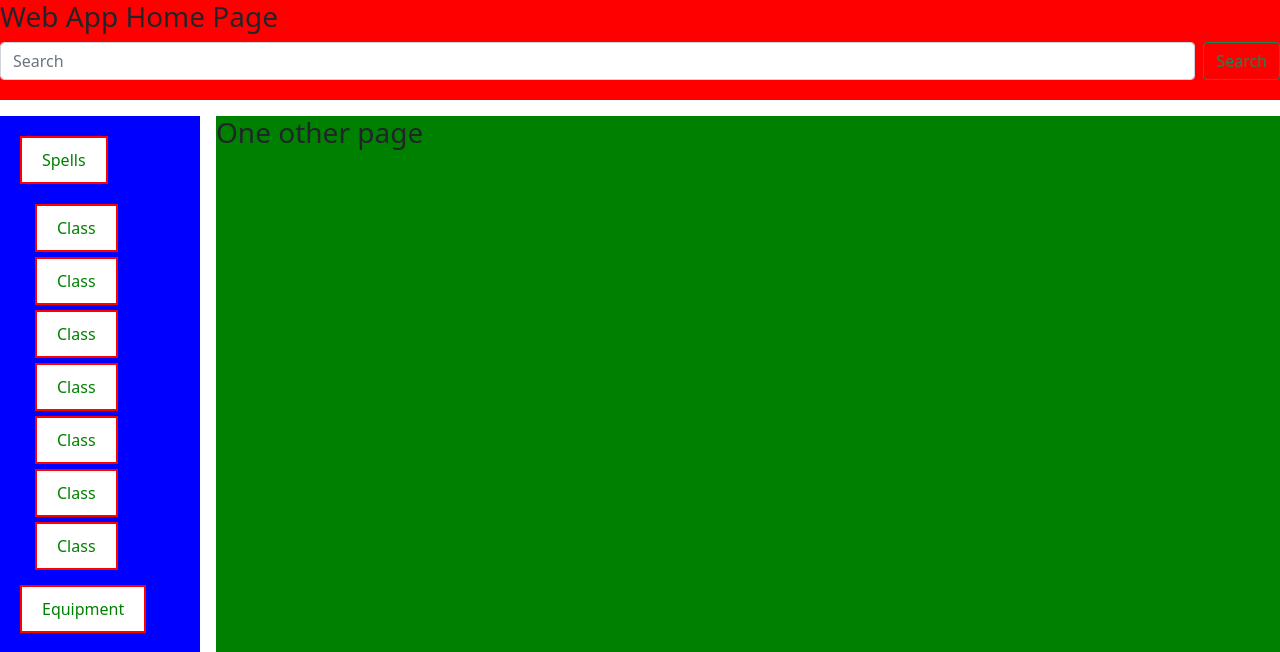
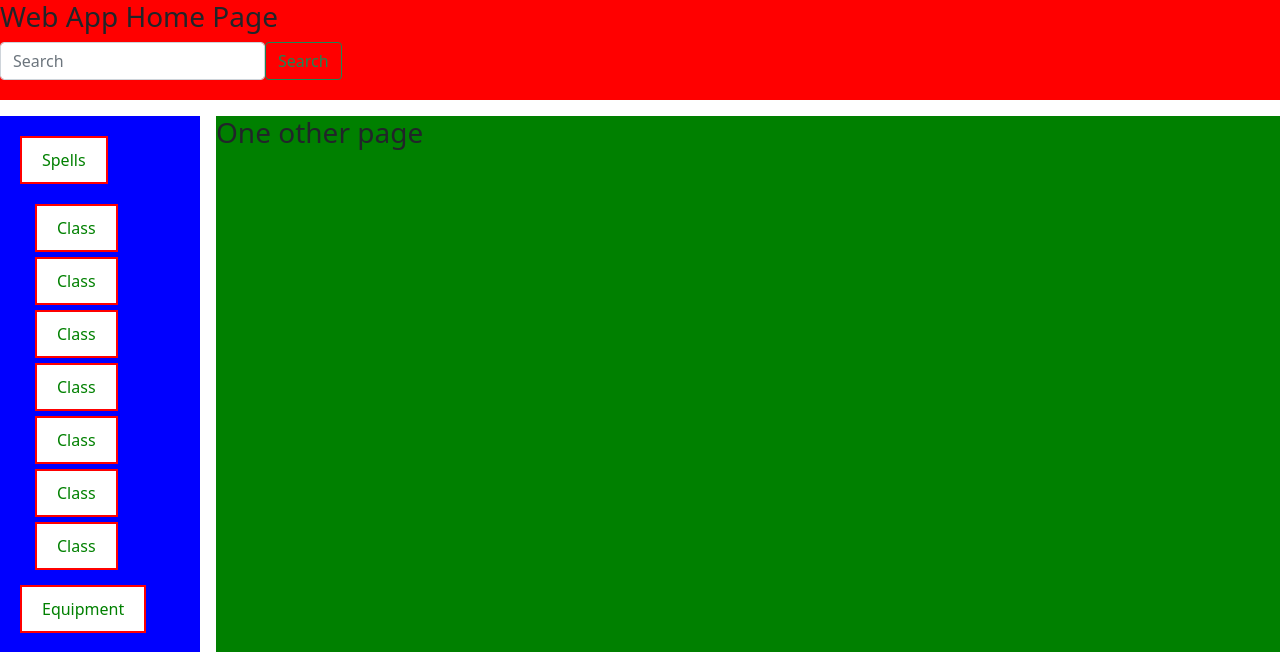
Before and after one commit to rasmussenmatthew/cs257, a Flask app: page / in a window 1280 px wide. Shown: the top 652 px of the page. Run offline with Flask 2, Linux system fonts and the light colour scheme; data that the repository does not hold is empty; parts of the project's set-up code (start-up, migrations or seed data) failed here and were passed over; some libraries are stand-ins or nearby versions.

Commit message:
Seach bar location

```diff
--- a/webapp-doc/static/webapp.css
+++ b/webapp-doc/static/webapp.css
@@ -12,7 +12,11 @@
     grid-gap: 1em;
     grid-auto-rows: minmax(1fr, auto);
 }
+.search{
+    grid-column: 2 / 4;
+    grid-row: 1;
 
+}
 .header {
     grid-column: 1 / 4;
     grid-row: 1;
--- a/webapp-doc/templates/index.html
+++ b/webapp-doc/templates/index.html
@@ -14,7 +14,7 @@
         <div class = "header">
             <h3>Web App Home Page</h3>
             <form class="d-flex">
-              <input class="form-control me-2" type="search" placeholder="Search" aria-label="Search">
+              <div class="search"><input class="form-control me-2" type="search" placeholder="Search" aria-label="Search"></div>
               <button class="btn btn-outline-success" type="submit"> Search </button>
             </form>
         </div>
```
